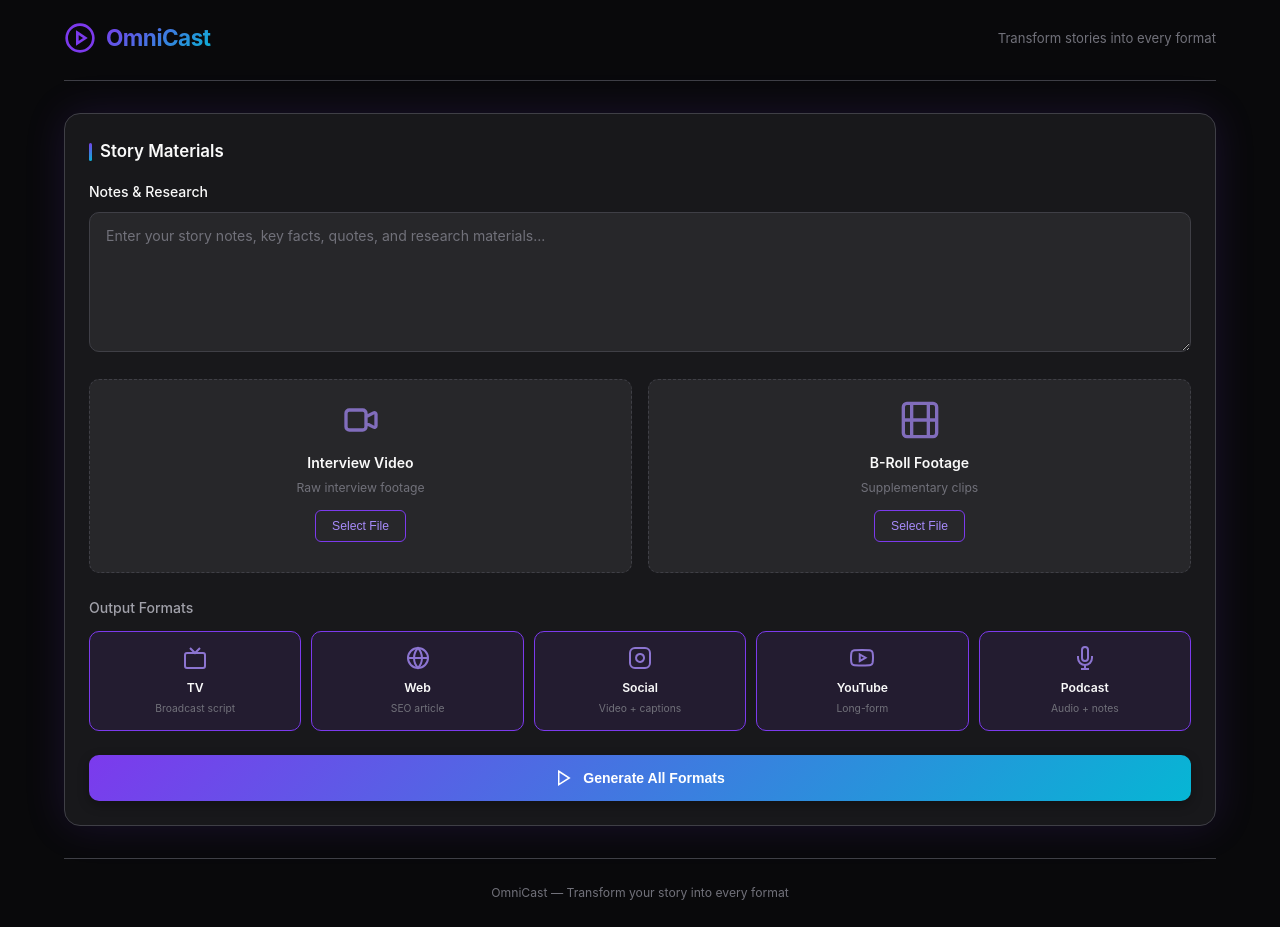
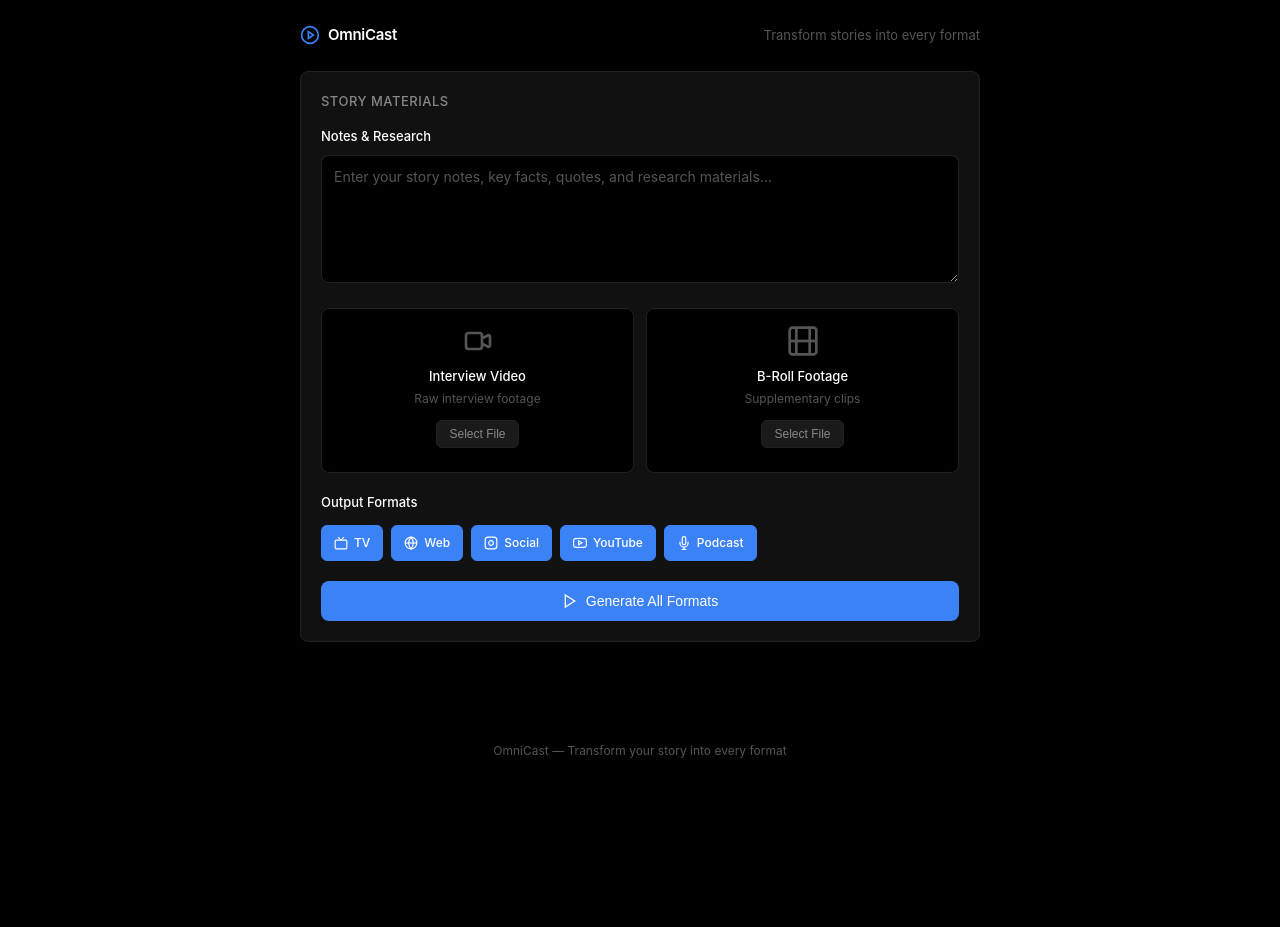
Before and after one commit to jimspi/omnicast, a FastAPI app: page / in a window 1280 px wide. After the commit the page ends 758 px from the top, so only its background shows below. Run offline with FastAPI, Linux system fonts and the light colour scheme; some libraries are stand-ins or nearby versions.

Commit message:
style: Complete UI redesign with minimal dark theme
- Pure black background (#000) with subtle dark gray cards (#111)
- Smaller, tighter typography (14px base)
- Compact pill-style format selectors that fill blue when active
- Segmented control tabs instead of underlines
- Narrower max-width (720px) for focused layout
- Subtle borders (#222) without shadows or glows
- Blue accent color for interactive elements
- Minimal, functional aesthetic

https://claude.ai/code/session_01VxQ1J6cvKgoScPJfM6LqqV

```diff
--- a/frontend/static/css/style.css
+++ b/frontend/static/css/style.css
@@ -1,67 +1,49 @@
-/* OmniCast - Multi-Format News Distribution Platform */
-/* Modern, Professional Design */
+/* OmniCast - Clean Professional Design */
+
+* {
+    margin: 0;
+    padding: 0;
+    box-sizing: border-box;
+}
 
 :root {
-    --primary: #7c3aed;
-    --primary-hover: #6d28d9;
-    --primary-light: #a78bfa;
-    --secondary: #06b6d4;
-    --accent: #f59e0b;
-    --success: #10b981;
-    --danger: #ef4444;
-    --bg-dark: #09090b;
-    --bg-card: #18181b;
-    --bg-card-hover: #1f1f23;
-    --bg-input: #27272a;
-    --border: #3f3f46;
-    --border-light: #52525b;
-    --text: #fafafa;
-    --text-secondary: #a1a1aa;
-    --text-muted: #71717a;
-    --gradient-primary: linear-gradient(135deg, #7c3aed 0%, #06b6d4 100%);
-    --gradient-accent: linear-gradient(135deg, #f59e0b 0%, #ef4444 100%);
-    --shadow-sm: 0 1px 2px rgba(0,0,0,0.4);
-    --shadow-md: 0 4px 12px rgba(0,0,0,0.3);
-    --shadow-lg: 0 8px 24px rgba(0,0,0,0.4);
-    --shadow-glow: 0 0 40px rgba(124, 58, 237, 0.15);
-    --radius-sm: 6px;
-    --radius-md: 10px;
-    --radius-lg: 16px;
-    --radius-xl: 24px;
-}
-
-*, *::before, *::after {
-    box-sizing: border-box;
-    margin: 0;
-    padding: 0;
+    --bg: #000000;
+    --bg-secondary: #0a0a0a;
+    --bg-card: #111111;
+    --bg-elevated: #1a1a1a;
+    --border: #222222;
+    --border-light: #333333;
+    --text: #ffffff;
+    --text-secondary: #888888;
+    --text-muted: #555555;
+    --accent: #3b82f6;
+    --accent-hover: #2563eb;
+    --success: #22c55e;
+    --radius: 8px;
 }
 
 html {
-    font-size: 15px;
-    scroll-behavior: smooth;
+    font-size: 14px;
 }
 
 body {
-    font-family: -apple-system, BlinkMacSystemFont, 'Segoe UI', Roboto, 'Helvetica Neue', Arial, sans-serif;
-    background: var(--bg-dark);
+    font-family: -apple-system, BlinkMacSystemFont, 'Segoe UI', Roboto, sans-serif;
+    background: var(--bg);
     color: var(--text);
-    line-height: 1.6;
+    line-height: 1.5;
     min-height: 100vh;
     -webkit-font-smoothing: antialiased;
 }
 
-/* Layout */
 .app-container {
-    max-width: 1200px;
+    max-width: 720px;
     margin: 0 auto;
-    padding: 0 24px;
+    padding: 0 20px;
 }
 
 /* Header */
 .header {
-    padding: 20px 0 24px;
-    border-bottom: 1px solid var(--border);
-    margin-bottom: 32px;
+    padding: 24px 0;
     display: flex;
     align-items: center;
     justify-content: space-between;
@@ -70,109 +52,85 @@ body {
 .logo {
     display: flex;
     align-items: center;
-    gap: 10px;
+    gap: 8px;
 }
 
 .logo-icon {
-    width: 32px;
-    height: 32px;
-    color: var(--primary);
+    width: 20px;
+    height: 20px;
+    color: var(--accent);
 }
 
 .logo-text {
-    font-size: 1.5rem;
-    font-weight: 700;
-    background: var(--gradient-primary);
-    -webkit-background-clip: text;
-    -webkit-text-fill-color: transparent;
-    background-clip: text;
-    letter-spacing: -0.5px;
+    font-size: 15px;
+    font-weight: 600;
+    color: var(--text);
+    letter-spacing: -0.3px;
 }
 
 .header-subtitle {
+    font-size: 13px;
     color: var(--text-muted);
-    font-size: 0.875rem;
+}
+
+/* Main Content */
+.main-content {
+    padding-bottom: 60px;
+}
+
+/* Section Title */
+.section-title {
+    font-size: 13px;
+    font-weight: 500;
+    color: var(--text-secondary);
+    margin-bottom: 16px;
+    text-transform: uppercase;
+    letter-spacing: 0.5px;
+}
+
+.section-title::before {
     display: none;
 }
 
-@media (min-width: 640px) {
-    .header-subtitle {
-        display: block;
-    }
-}
-
-/* Section Titles */
-.section-title {
-    font-size: 1.125rem;
-    font-weight: 600;
-    margin-bottom: 16px;
-    color: var(--text);
-    display: flex;
-    align-items: center;
-    gap: 8px;
-}
-
-.section-title::before {
-    content: '';
-    width: 3px;
-    height: 18px;
-    background: var(--gradient-primary);
-    border-radius: 2px;
-}
-
-/* Cards */
-.card {
-    background: var(--bg-card);
-    border: 1px solid var(--border);
-    border-radius: var(--radius-lg);
-    padding: 24px;
-    margin-bottom: 24px;
-}
-
+/* Input Section */
 .input-section {
     background: var(--bg-card);
     border: 1px solid var(--border);
-    border-radius: var(--radius-lg);
-    padding: 24px;
-    margin-bottom: 24px;
-    box-shadow: var(--shadow-glow);
+    border-radius: var(--radius);
+    padding: 20px;
+    margin-bottom: 20px;
 }
 
-/* Form Elements */
+/* Input Group */
 .input-group {
     margin-bottom: 20px;
 }
 
 .input-group label {
     display: block;
+    font-size: 13px;
     font-weight: 500;
+    color: var(--text);
     margin-bottom: 8px;
-    color: var(--text);
-    font-size: 0.9375rem;
 }
 
 .input-group textarea {
     width: 100%;
-    padding: 14px 16px;
+    padding: 12px;
+    background: var(--bg);
     border: 1px solid var(--border);
-    border-radius: var(--radius-md);
-    background: var(--bg-input);
+    border-radius: var(--radius);
     color: var(--text);
-    font-size: 0.9375rem;
+    font-size: 14px;
     font-family: inherit;
     resize: vertical;
-    transition: all 0.2s ease;
-    min-height: 140px;
-}
-
-.input-group textarea:hover {
-    border-color: var(--border-light);
+    min-height: 120px;
+    transition: border-color 0.15s;
 }
 
 .input-group textarea:focus {
     outline: none;
-    border-color: var(--primary);
-    box-shadow: 0 0 0 3px rgba(124, 58, 237, 0.15);
+    border-color: var(--accent);
 }
 
 .input-group textarea::placeholder {
@@ -183,109 +141,102 @@ body {
 .upload-grid {
     display: grid;
     grid-template-columns: 1fr 1fr;
-    gap: 16px;
-    margin-bottom: 24px;
+    gap: 12px;
+    margin-bottom: 20px;
 }
 
-@media (max-width: 600px) {
+@media (max-width: 500px) {
     .upload-grid {
         grid-template-columns: 1fr;
     }
 }
 
 .upload-card {
-    background: var(--bg-input);
-    border: 1px dashed var(--border);
-    border-radius: var(--radius-md);
-    padding: 20px;
+    background: var(--bg);
+    border: 1px solid var(--border);
+    border-radius: var(--radius);
+    padding: 16px;
     text-align: center;
-    transition: all 0.2s ease;
     cursor: pointer;
+    transition: border-color 0.15s;
 }
 
 .upload-card:hover {
-    border-color: var(--primary-light);
-    background: rgba(124, 58, 237, 0.05);
+    border-color: var(--border-light);
 }
 
 .upload-card.has-file {
-    border-style: solid;
     border-color: var(--success);
-    background: rgba(16, 185, 129, 0.08);
 }
 
 .upload-icon {
-    width: 40px;
-    height: 40px;
-    margin: 0 auto 12px;
-    opacity: 0.7;
+    width: 32px;
+    height: 32px;
+    margin: 0 auto 10px;
 }
 
 .upload-icon svg {
     width: 100%;
     height: 100%;
-    color: var(--primary-light);
+    color: var(--text-muted);
 }
 
 .upload-card h3 {
-    font-size: 0.9375rem;
-    font-weight: 600;
+    font-size: 13px;
+    font-weight: 500;
+    color: var(--text);
     margin-bottom: 4px;
-    color: var(--text);
 }
 
 .upload-card p {
+    font-size: 12px;
     color: var(--text-muted);
-    font-size: 0.8125rem;
     margin-bottom: 12px;
 }
 
 .upload-btn {
-    padding: 8px 16px;
-    background: transparent;
-    color: var(--primary-light);
-    border: 1px solid var(--primary);
-    border-radius: var(--radius-sm);
-    font-size: 0.8125rem;
+    padding: 6px 12px;
+    background: var(--bg-elevated);
+    border: 1px solid var(--border);
+    border-radius: 6px;
+    color: var(--text-secondary);
+    font-size: 12px;
     font-weight: 500;
     cursor: pointer;
-    transition: all 0.2s ease;
+    transition: all 0.15s;
 }
 
 .upload-btn:hover {
-    background: var(--primary);
-    color: white;
+    background: var(--border);
+    color: var(--text);
 }
 
 .file-info {
-    margin-top: 10px;
-    font-size: 0.8125rem;
+    margin-top: 8px;
+    font-size: 11px;
     color: var(--success);
-    word-break: break-all;
 }
 
 /* Format Selection */
 .format-selection {
-    margin-bottom: 24px;
+    margin-bottom: 20px;
 }
 
 .format-selection h3 {
-    font-size: 0.9375rem;
+    font-size: 13px;
     font-weight: 500;
+    color: var(--text);
     margin-bottom: 12px;
-    color: var(--text-secondary);
 }
 
 .format-grid {
     display: flex;
+    gap: 8px;
     flex-wrap: wrap;
-    gap: 10px;
 }
 
 .format-option {
     cursor: pointer;
-    flex: 1;
-    min-width: 140px;
 }
 
 .format-option input {
@@ -294,18 +245,26 @@ body {
 
 .format-card {
     display: flex;
-    flex-direction: column;
     align-items: center;
-    padding: 14px 12px;
-    background: var(--bg-input);
+    gap: 6px;
+    padding: 8px 12px;
+    background: var(--bg);
     border: 1px solid var(--border);
-    border-radius: var(--radius-md);
-    transition: all 0.2s ease;
+    border-radius: 6px;
+    transition: all 0.15s;
 }
 
 .format-option input:checked + .format-card {
-    border-color: var(--primary);
-    background: rgba(124, 58, 237, 0.1);
+    background: var(--accent);
+    border-color: var(--accent);
+}
+
+.format-option input:checked + .format-card .format-name {
+    color: white;
+}
+
+.format-option input:checked + .format-card .format-icon svg {
+    color: white;
 }
 
 .format-card:hover {
@@ -313,29 +272,26 @@ body {
 }
 
 .format-icon {
-    width: 24px;
-    height: 24px;
-    margin-bottom: 8px;
-    opacity: 0.8;
+    width: 14px;
+    height: 14px;
+    display: flex;
+    align-items: center;
 }
 
 .format-icon svg {
     width: 100%;
     height: 100%;
-    color: var(--primary-light);
+    color: var(--text-muted);
 }
 
 .format-name {
-    font-weight: 600;
-    font-size: 0.8125rem;
-    color: var(--text);
+    font-size: 12px;
+    font-weight: 500;
+    color: var(--text-secondary);
 }
 
 .format-desc {
-    font-size: 0.6875rem;
-    color: var(--text-muted);
-    text-align: center;
-    margin-top: 2px;
+    display: none;
 }
 
 /* Process Button */
@@ -343,37 +299,33 @@ body {
     display: flex;
     align-items: center;
     justify-content: center;
-    gap: 10px;
+    gap: 8px;
     width: 100%;
-    padding: 14px 24px;
-    background: var(--gradient-primary);
+    padding: 12px 20px;
+    background: var(--accent);
     color: white;
     border: none;
-    border-radius: var(--radius-md);
-    font-size: 0.9375rem;
-    font-weight: 600;
+    border-radius: var(--radius);
+    font-size: 14px;
+    font-weight: 500;
     cursor: pointer;
-    transition: all 0.2s ease;
-    box-shadow: var(--shadow-md);
+    transition: background 0.15s;
 }
 
 .process-btn:hover:not(:disabled) {
-    transform: translateY(-1px);
-    box-shadow: var(--shadow-lg), 0 0 30px rgba(124, 58, 237, 0.3);
-}
-
-.process-btn:active:not(:disabled) {
-    transform: translateY(0);
+    background: var(--accent-hover);
 }
 
 .process-btn:disabled {
-    opacity: 0.6;
+    opacity: 0.5;
     cursor: not-allowed;
 }
 
 .btn-icon {
-    width: 18px;
-    height: 18px;
+    width: 16px;
+    height: 16px;
+    display: flex;
+    align-items: center;
 }
 
 .btn-icon svg {
@@ -779,37 +692,49 @@ body {
     display: inline-flex;
     align-items: center;
     gap: 6px;
-    padding: 8px 14px;
-    background: var(--success);
-    color: white;
+    padding: 8px 12px;
+    background: var(--bg-elevated);
+    border: 1px solid var(--border);
+    color: var(--text-secondary);
     text-decoration: none;
-    border-radius: var(--radius-sm);
-    font-size: 0.8125rem;
+    border-radius: 6px;
+    font-size: 12px;
     font-weight: 500;
-    transition: all 0.2s ease;
+    transition: all 0.15s;
 }
 
 .download-btn:hover {
-    background: #0d9668;
-    transform: translateY(-1px);
+    background: var(--border);
+    color: var(--text);
 }
 
 .download-btn svg {
-    width: 14px;
-    height: 14px;
+    width: 12px;
+    height: 12px;
 }
 
 /* Footer */
 .footer {
     text-align: center;
-    padding: 24px 0;
+    padding: 20px 0;
     color: var(--text-muted);
-    border-top: 1px solid var(--border);
-    margin-top: 32px;
-    font-size: 0.8125rem;
+    font-size: 12px;
 }
 
 /* Utilities */
+.spinner {
+    width: 16px;
+    height: 16px;
+    border: 2px solid rgba(255,255,255,0.2);
+    border-top-color: white;
+    border-radius: 50%;
+    animation: spin 0.6s linear infinite;
+}
+
+@keyframes spin {
+    to { transform: rotate(360deg); }
+}
+
 .processing {
     animation: pulse 1.5s infinite;
 }
@@ -819,38 +744,17 @@ body {
     50% { opacity: 0.5; }
 }
 
-.spinner {
-    width: 18px;
-    height: 18px;
-    border: 2px solid rgba(255,255,255,0.3);
-    border-top-color: white;
-    border-radius: 50%;
-    animation: spin 0.8s linear infinite;
-}
-
-@keyframes spin {
-    to { transform: rotate(360deg); }
-}
-
-.error-message {
-    background: rgba(239, 68, 68, 0.1);
-    border: 1px solid var(--danger);
-    color: #fca5a5;
-    padding: 12px 16px;
-    border-radius: var(--radius-md);
-    margin-bottom: 16px;
-    font-size: 0.875rem;
+.drag-over {
+    border-color: var(--accent) !important;
 }
 
 /* Scrollbar */
 ::-webkit-scrollbar {
     width: 6px;
-    height: 6px;
 }
 
 ::-webkit-scrollbar-track {
-    background: var(--bg-input);
-    border-radius: 3px;
+    background: transparent;
 }
 
 ::-webkit-scrollbar-thumb {
```
Also changed, not shown: other parts of frontend/static/css/style.css (+142 -189 lines).
